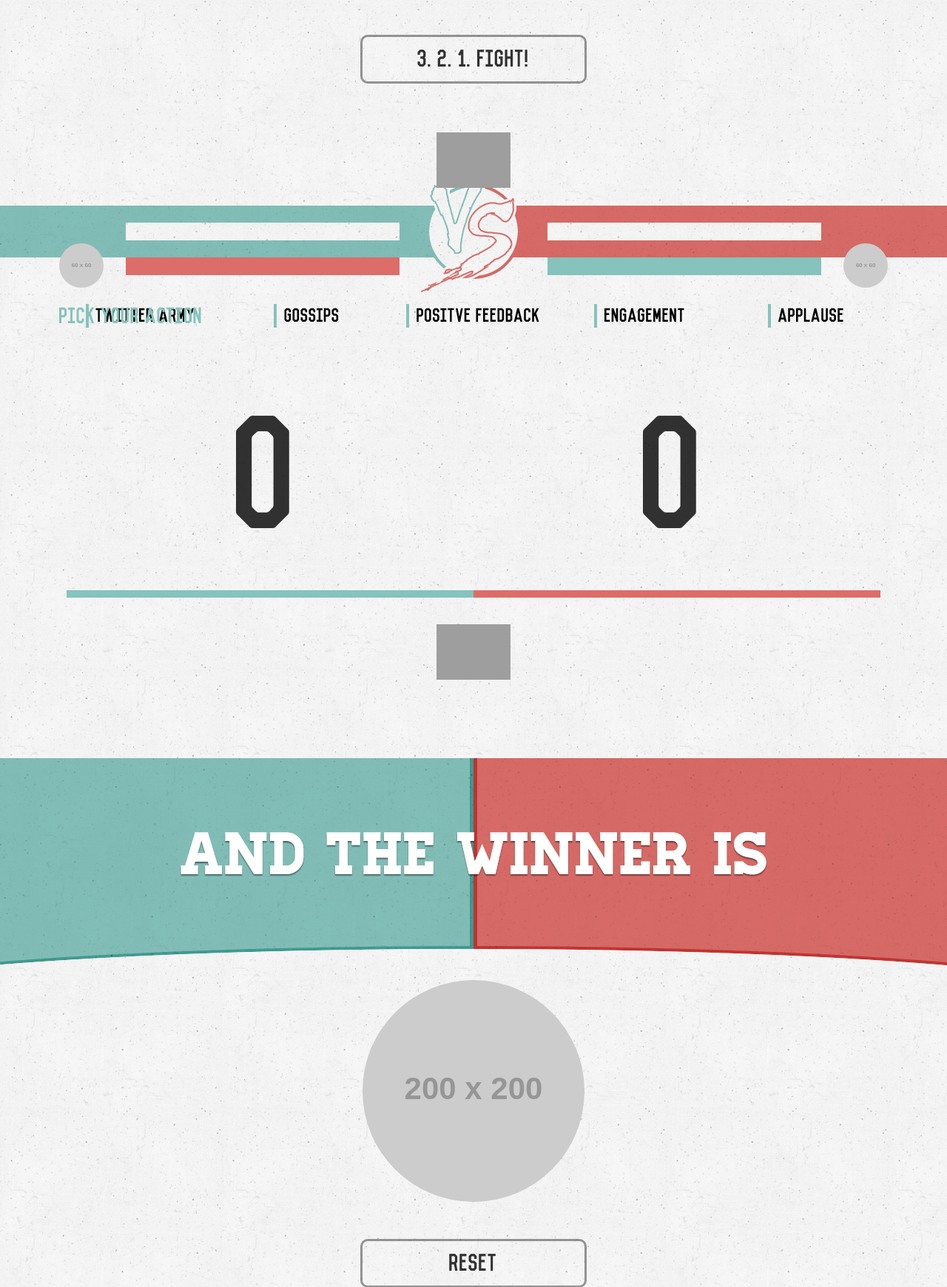
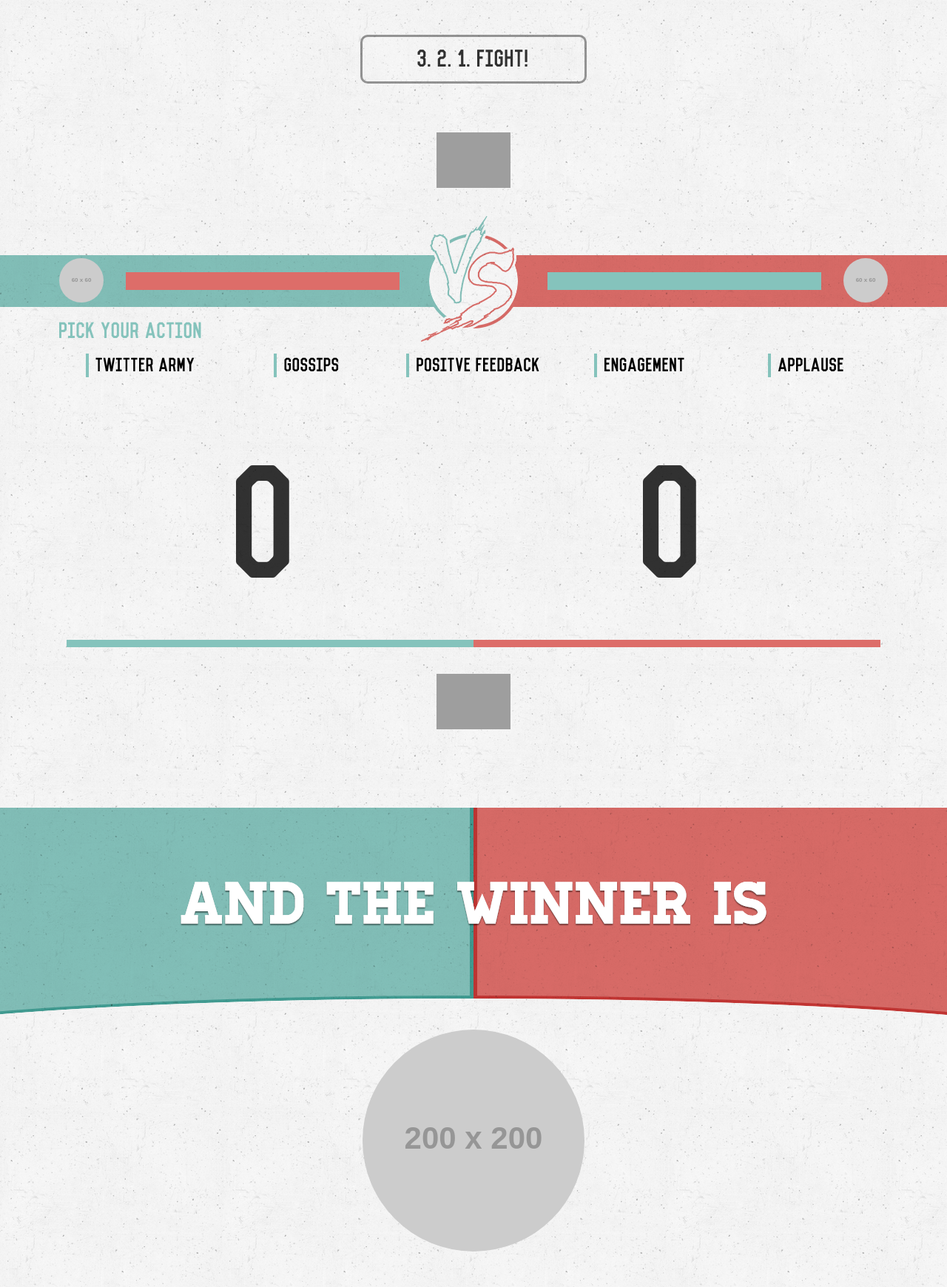
Before and after one commit to pvmolle/ko14, a Node server app: page / in a window 1280 px wide. Shown: the part 595-2335 px from the top of the page at 74% size. Run offline with Node 20, Linux system fonts and the light colour scheme; grey boxes labelled with a size stand in for pictures from a placeholder-image service; some libraries are stand-ins or nearby versions; grey boxes are pictures that could not be loaded.

Commit message:
Clear: both; hacks...

```diff
--- a/views/index.html
+++ b/views/index.html
@@ -42,6 +42,8 @@
 			<p><a href="http://engagor.com/" title="KO14 is powered by Engagor"><img src="https://wordpress-engagor.netdna-ssl.com/cdn110/wp-content/themes/engagor/images/logo.png"></a></p>
 		</footer>
 	</div>
+
+	<div class="clear"></div>
 
 	<div id="battle" class="battle">
 		<header>
@@ -99,6 +101,8 @@
 		</footer>
 	</div>
 
+	<div class="clear"></div>
+
     <div id="result" class="result">
         <header></header>
         <main>
```
